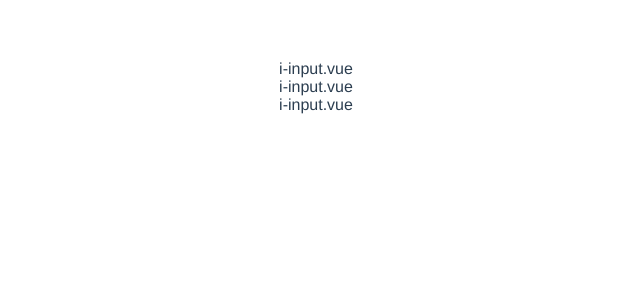
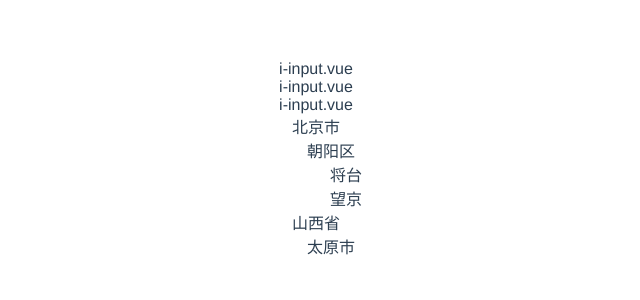
Before and after one commit to zhaoyiming0803/test-vue-component, a Vue app: page / in a window 1280 px wide. Shown: the top 300 px of the page, without its empty margins (324-964 px from the left). Built offline with nearby package versions, Linux system fonts and the light colour scheme.

Commit message:
test: tree component

```diff
--- a/src/App.vue
+++ b/src/App.vue
@@ -7,6 +7,7 @@
         </IFormItem>
       </IFormItem>
     </IForm>
+    <ITree v-for="(item, index) in treeData" :key="index" :nodeData="item"></ITree>
   </div>
 </template>
 
@@ -14,13 +15,44 @@
 import IForm from './components/i-form.vue'
 import IFormItem from './components//i-form-item.vue'
 import IInput from './components//i-input.vue'
+import ITree from './components/i-tree.vue'
+
+var cityList = [
+  { name: '北京市', id: 1, pid: 0, level: 0 },
+  { name: '朝阳区', id: 2, pid: 1, level: 1 },
+  { name: '将台', id: 3, pid: 2, level: 2 },
+  { name: '望京', id: 4, pid: 2, level: 2 },
+  { name: '山西省', id: 5, pid: 0, level: 0 },
+  { name: '太原市', id: 6, pid: 5, level: 1 }
+]
 
 export default {
   name: 'App',
   components: {
     IForm,
     IFormItem,
-    IInput
+    IInput,
+    ITree
+  },
+  data () {
+    return {
+      treeData: []
+    }
+  },
+  created () {
+    this.treeData = this.formatCityList(cityList)
+  },
+  methods: {
+    formatCityList (cityList, pid = 0) {
+      const res = []
+      cityList.forEach(city => {
+        if (city.pid === pid) {
+          city.children = this.formatCityList(cityList, city.id)
+          res.push(city)
+        }
+      })
+      return res
+    }
   }
 }
 </script>
--- /dev/null
+++ b/src/components/i-tree.vue
@@ -0,0 +1,22 @@
+<template>
+  <div class="i-tree-container">
+    <div class="i-node-name" :style="{ 'margin-left': nodeData.level * 30 + 'px' }">{{ nodeData.name }}</div>
+    <div v-if="nodeData.children">
+      <i-tree v-for="(item, index) in nodeData.children" :key="index" :nodeData="item"></i-tree>
+    </div>
+  </div>
+</template>
+
+<script>
+export default {
+  name: 'i-tree',
+  props: {
+    nodeData: {
+      type: Object,
+      default () {
+        return {}
+      }
+    }
+  }
+}
+</script>
```
